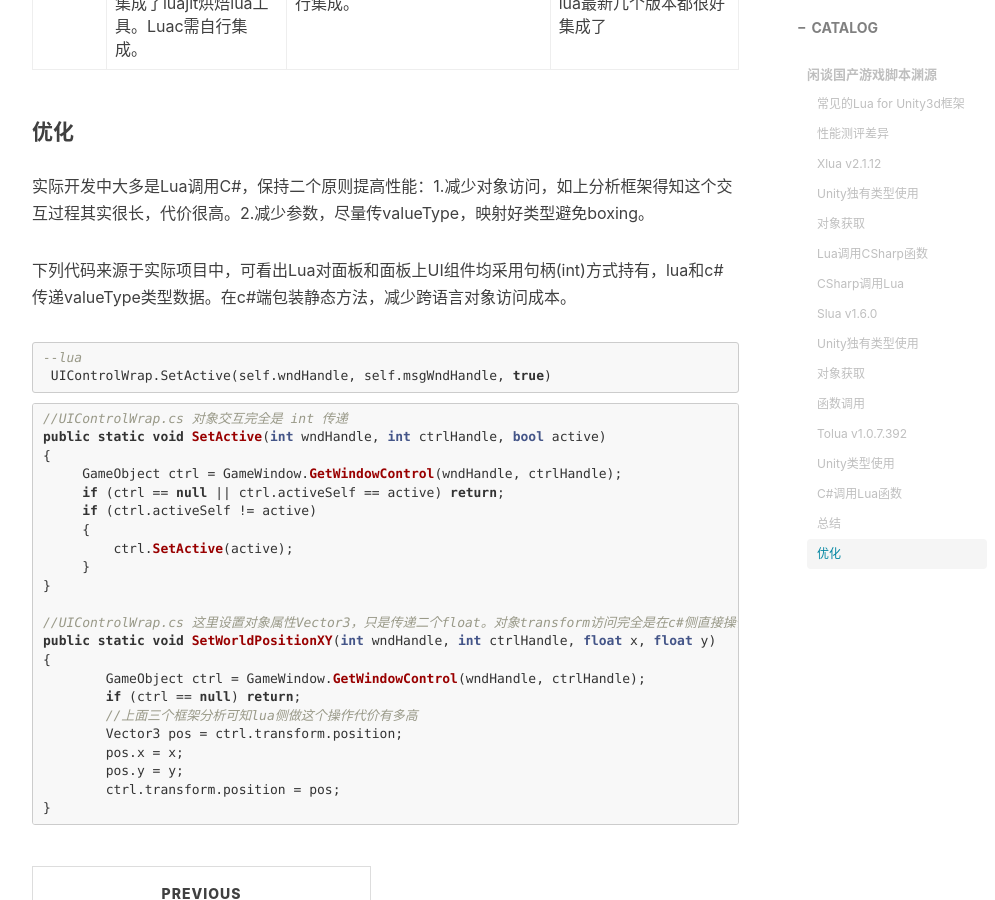
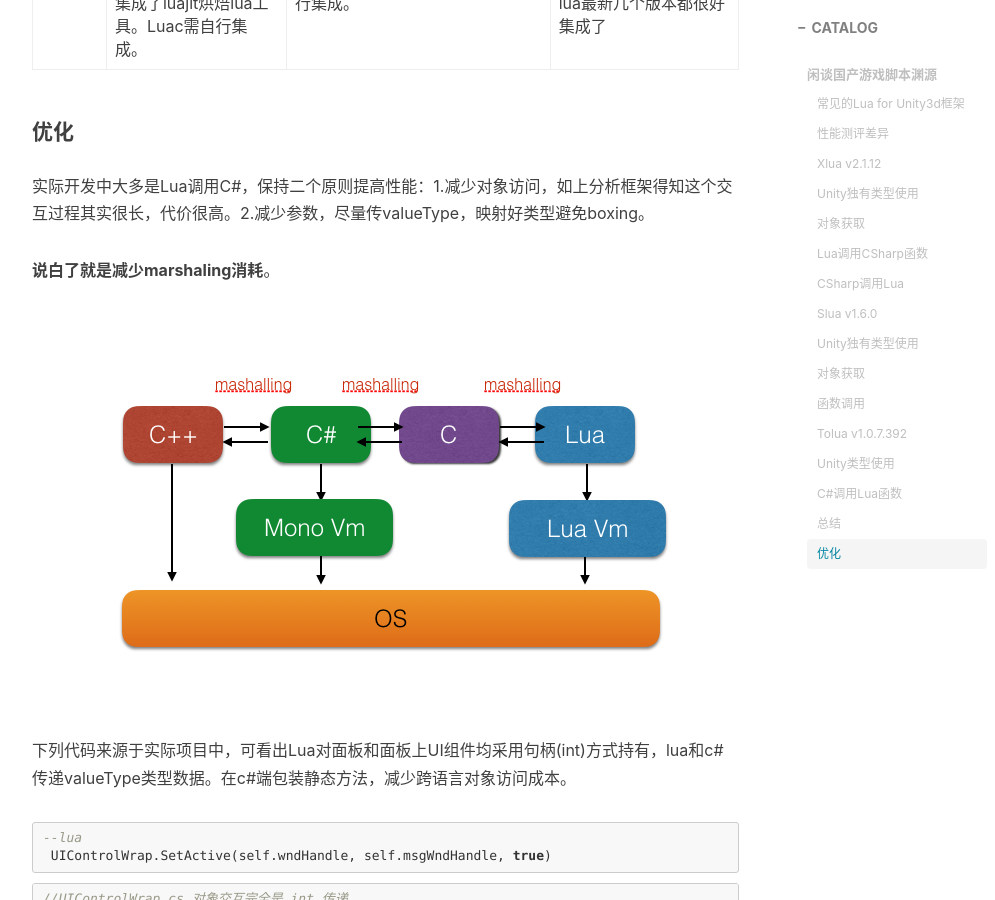
Before and after one commit to chenanbao/chenanbao.github.io, a Jekyll site: the page built from _posts/2018-07-29-Lua热更新框架差异.md, in a window 1280 px wide and 900 px high, scrolled down 18594 px. Shown: the whole window, without its empty margins (233-1228 px from the left). Built offline with Jekyll 4.4.1, drawn with Linux system fonts in a browser that asks for light colours; nearby versions of some CDN libraries; comment, search, counter and statistics services are not loaded.

Commit message:
图列解释性能瓶颈点

````diff
--- a/_posts/2018-07-29-Lua热更新框架差异.md
+++ b/_posts/2018-07-29-Lua热更新框架差异.md
@@ -893,6 +893,10 @@ num = CallFunc();
 
 实际开发中大多是Lua调用C#，保持二个原则提高性能：1.减少对象访问，如上分析框架得知这个交互过程其实很长，代价很高。2.减少参数，尽量传valueType，映射好类型避免boxing。
 
+**说白了就是减少marshaling消耗**。
+
+![image](/img/pos_14.png)
+
 下列代码来源于实际项目中，可看出Lua对面板和面板上UI组件均采用句柄(int)方式持有，lua和c#传递valueType类型数据。在c#端包装静态方法，减少跨语言对象访问成本。
 
 ```lua
````
Also changed, not shown: img/pos_14.png (added).
